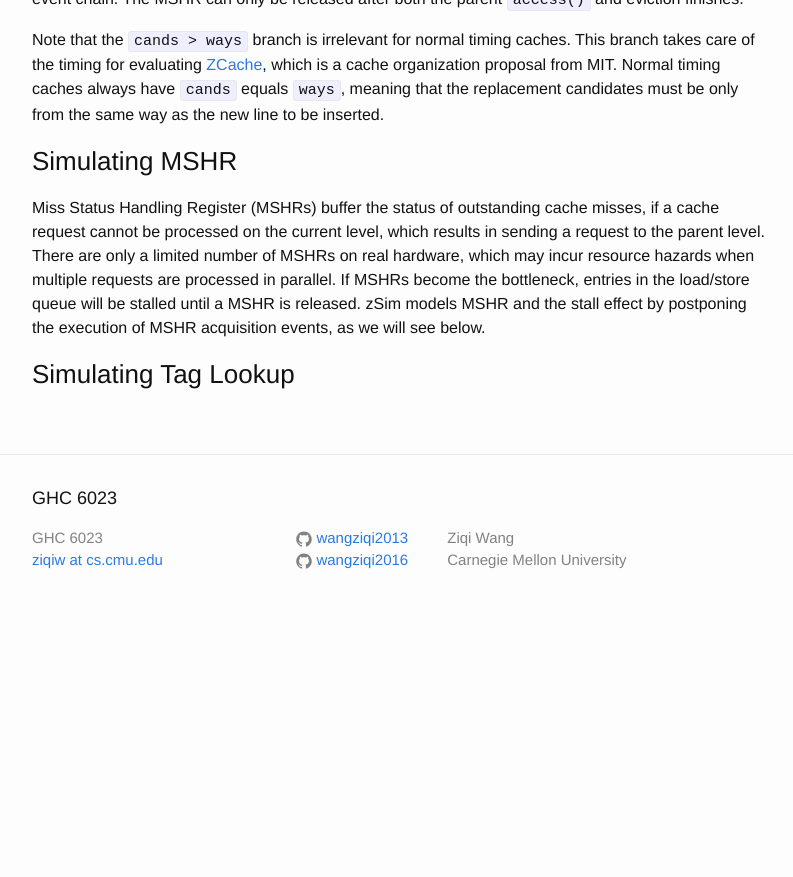
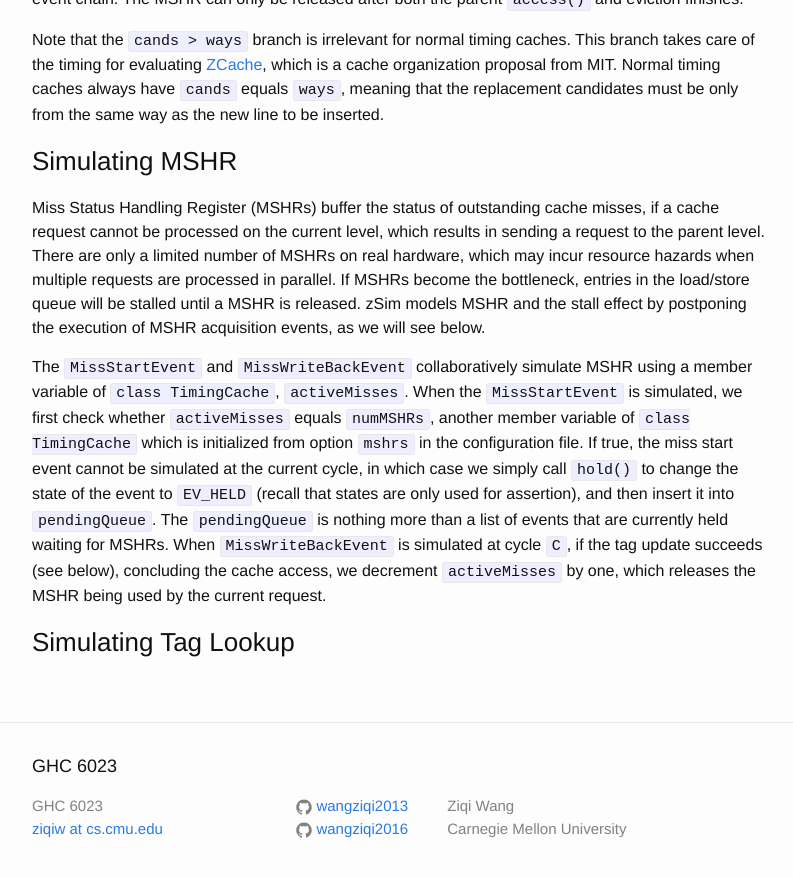
Before and after one commit to wangziqi2013/wangziqi2013.github.io, a Jekyll site: the page built from _posts/2019-01-22-understand-zsim-contention-sim.markdown, in a window 1280 px wide and 900 px high, scrolled down 12339 px. Shown: the top 877 px of the window, without its empty margins (238-1031 px from the left). Built offline with Jekyll 4.4.1, drawn with Linux system fonts in a browser that asks for light colours; before the commit the page ends 12971 px from its top, so only the background shows below that.

Commit message:
Adding start event

```diff
--- a/_posts/2019-01-22-understand-zsim-contention-sim.markdown
+++ b/_posts/2019-01-22-understand-zsim-contention-sim.markdown
@@ -457,6 +457,13 @@ on real hardware, which may incur resource hazards when multiple requests are pr
 bottleneck, entries in the load/store queue will be stalled until a MSHR is released. zSim models MSHR and the stall
 effect by postponing the execution of MSHR acquisition events, as we will see below.
 
-
+The `MissStartEvent` and `MissWriteBackEvent` collaboratively simulate MSHR using a member variable of `class TimingCache`,
+`activeMisses`. When the `MissStartEvent` is simulated, we first check whether `activeMisses` equals `numMSHRs`,
+another member variable of `class TimingCache` which is initialized from option `mshrs` in the configuration file. If true,
+the miss start event cannot be simulated at the current cycle, in which case we simply call `hold()` to change the state
+of the event to `EV_HELD` (recall that states are only used for assertion), and then insert it into `pendingQueue`. The
+`pendingQueue` is nothing more than a list of events that are currently held waiting for MSHRs. When `MissWriteBackEvent`
+is simulated at cycle `C`, if the tag update succeeds (see below), concluding the cache access, we decrement `activeMisses`
+by one, which releases the MSHR being used by the current request.
 
 ### Simulating Tag Lookup
```
